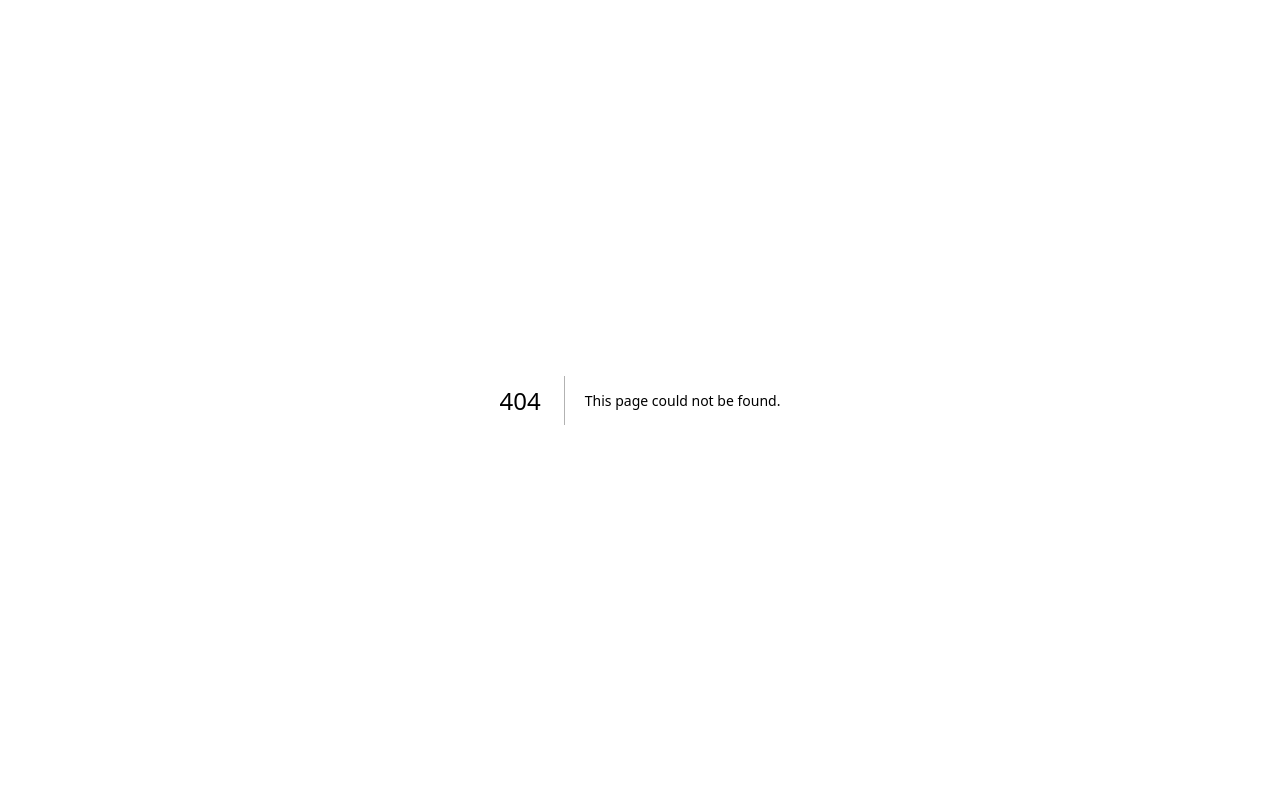
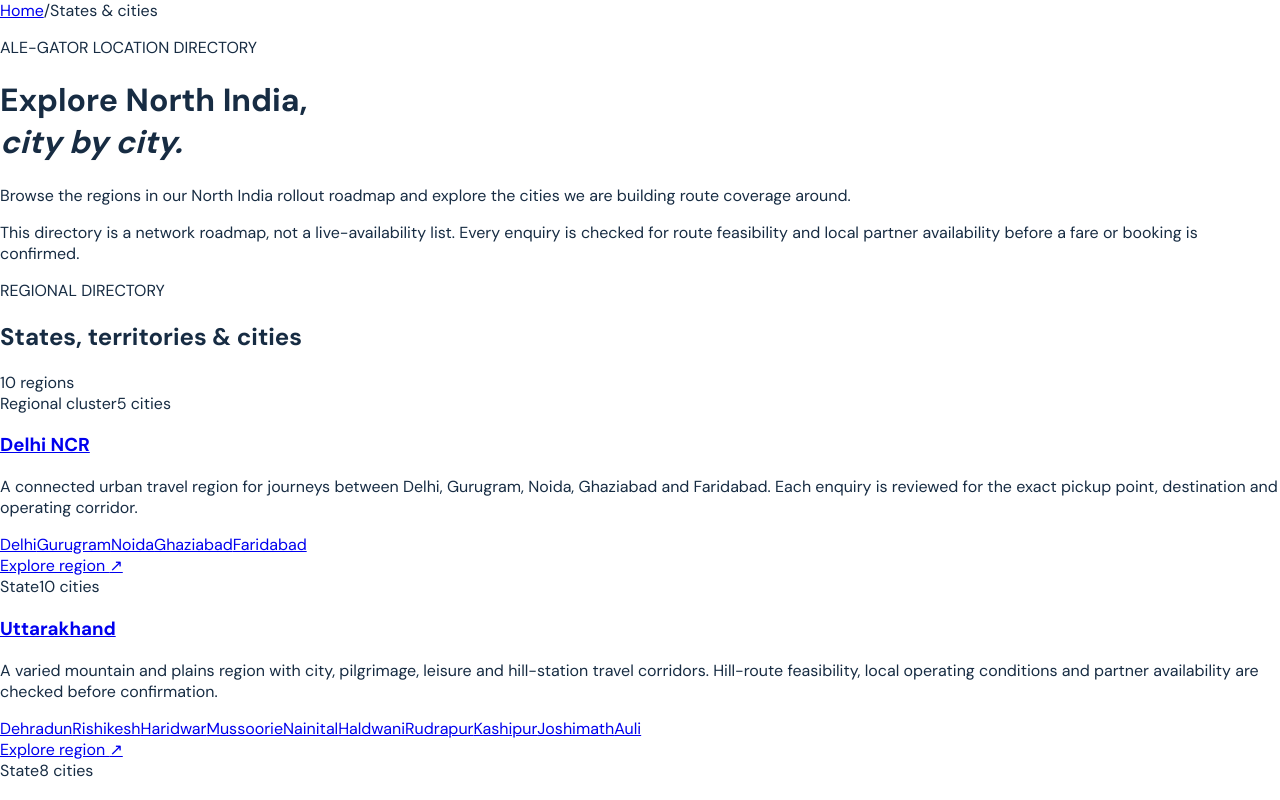
Before and after one commit to cabsdehra-Alegrator/Ale-gator-Website-, a Next.js app: page /locations in a window 1280 px wide. Before the commit this address had no page. Shown: the top 800 px of the page. Built offline with nearby package versions, Linux system fonts and the light colour scheme.

Commit message:
Add North India state and city location pages

```diff
--- /dev/null
+++ b/app/locations/page.tsx
@@ -0,0 +1,55 @@
+import type { Metadata } from "next";
+import Link from "next/link";
+import { LOCATION_STATES } from "@/lib/locations";
+
+export const metadata: Metadata = {
+  title: "North India States & Cities | Ale-gator",
+  description: "Browse Ale-gator's North India location directory by state and city. Submit a cab enquiry and let the operations team verify route and local partner availability.",
+  alternates: { canonical: "/locations" }
+};
+
+export default function LocationsPage() {
+  return (
+    <main className="locationPage">
+      <div className="locationWrap">
+        <nav className="locationBreadcrumb" aria-label="Breadcrumb">
+          <Link href="/">Home</Link><span>/</span><span>States & cities</span>
+        </nav>
+        <header className="locationHero">
+          <p className="locationEyebrow">ALE-GATOR LOCATION DIRECTORY</p>
+          <h1>Explore North India,<br /><em>city by city.</em></h1>
+          <p>Browse the regions in our North India rollout roadmap and explore the cities we are building route coverage around.</p>
+          <p className="locationNotice">This directory is a network roadmap, not a live-availability list. Every enquiry is checked for route feasibility and local partner availability before a fare or booking is confirmed.</p>
+        </header>
+
+        <section className="locationDirectory" aria-labelledby="region-directory-heading">
+          <div className="locationSectionHeading">
+            <div><p className="locationEyebrow">REGIONAL DIRECTORY</p><h2 id="region-directory-heading">States, territories & cities</h2></div>
+            <span>{LOCATION_STATES.length} regions</span>
+          </div>
+          <div className="locationStateGrid">
+            {LOCATION_STATES.map((state) => (
+              <article className="locationStateCard" key={state.slug}>
+                <div className="locationCardTop"><span>{state.kind}</span><span>{state.cities.length} {state.cities.length === 1 ? "city" : "cities"}</span></div>
+                <h3><Link href={"/locations/" + state.slug}>{state.name}</Link></h3>
+                <p>{state.description}</p>
+                <div className="locationCityLinks">
+                  {state.cities.map((city) => (
+                    <Link href={"/locations/" + state.slug + "/" + city.slug} key={city.slug}>{city.name}</Link>
+                  ))}
+                </div>
+                <Link className="locationExplore" href={"/locations/" + state.slug}>Explore region <span aria-hidden="true">↗</span></Link>
+              </article>
+            ))}
+          </div>
+        </section>
+
+        <section className="locationBottomCta">
+          <div><p className="locationEyebrow">HAVE A ROUTE IN MIND?</p><h2>Tell us where you need to go.</h2><p>Share your travel details. The operations team will review the route before confirming availability and fare.</p></div>
+          <Link href="/#plan">Plan a journey <span aria-hidden="true">↗</span></Link>
+        </section>
+        <footer className="locationFooter"><Link href="/">Ale-gator home</Link><span>Travel, connected.</span></footer>
+      </div>
+    </main>
+  );
+}
```
